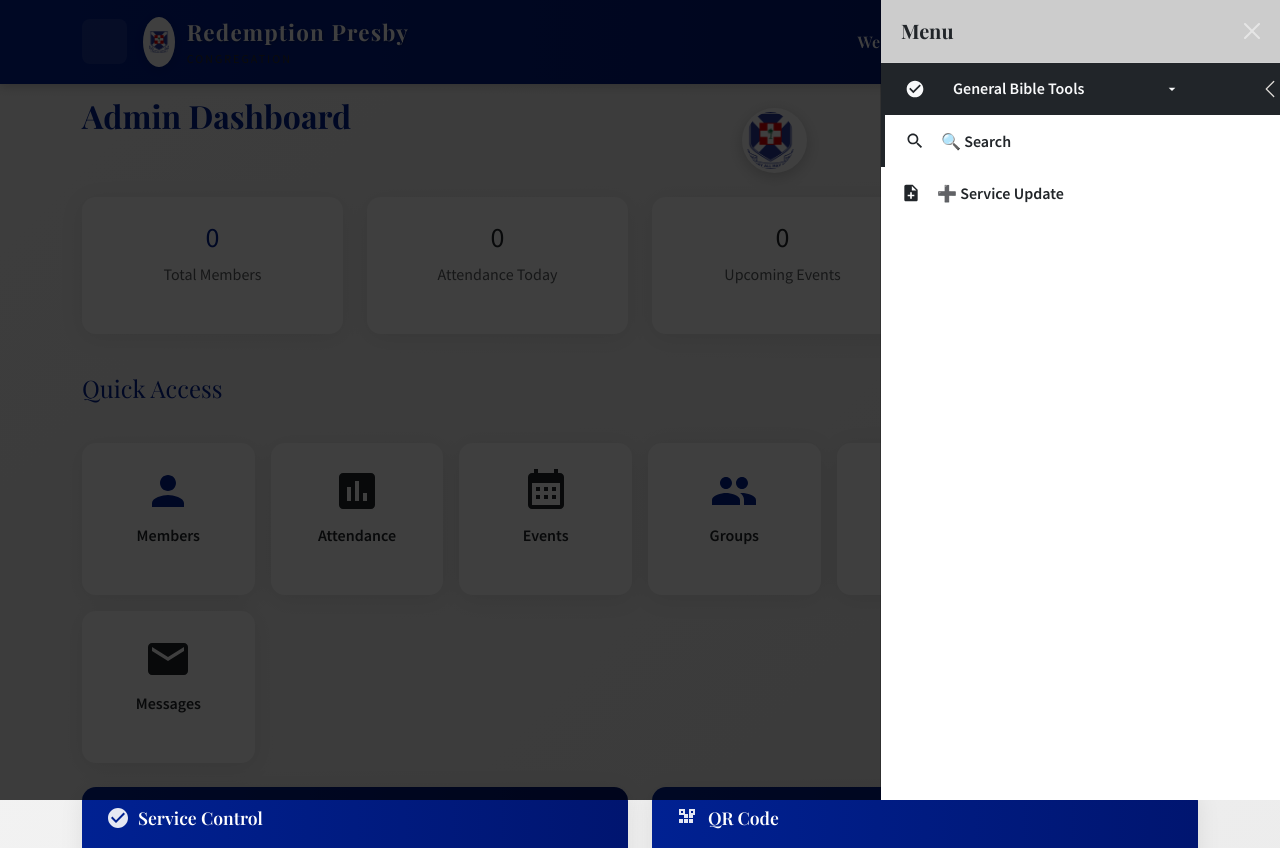
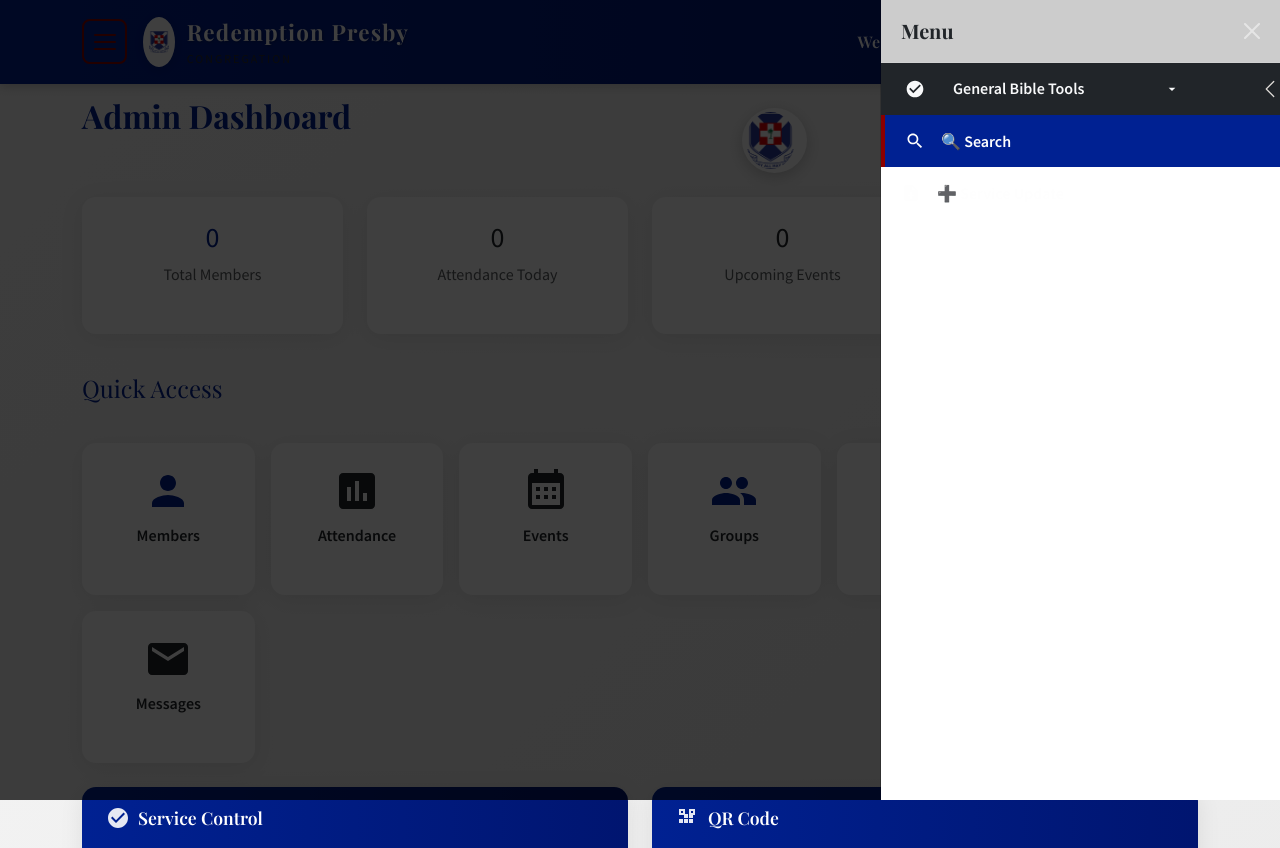
Before and after one commit to Phine-johnson/attendance, a Flask app: page /bible in a window 1280 px wide, after a click on "Open Menu". Shown: the top 848 px of the page. Run offline with Flask 3, Linux system fonts and the light colour scheme; the visitor is signed in with stand-in values (Sample User, id 1); some libraries are stand-ins or nearby versions.

Commit message:
Fix sidebar and hamburger visibility: use Presbyterian blue and red colors for better contrast

```diff
--- a/static/styles.css
+++ b/static/styles.css
@@ -917,16 +917,16 @@ body {
 
 /* Standalone items (Search, Service Update) - more visible */
 .sidebar-item {
-    background-color: rgba(255, 255, 255, 0.05);
-    border-left-color: var(--pcg-gold);
-    color: var(--pcg-gold);
+    background-color: var(--pcg-blue);
+    border-left-color: var(--pcg-red);
+    color: var(--pcg-white);
     font-weight: 600;
 }
 
 .sidebar-item:hover {
-    background-color: rgba(255, 255, 255, 0.15);
+    background-color: var(--pcg-blue-dark);
     color: var(--pcg-white);
-    border-left-color: var(--pcg-gold);
+    border-left-color: var(--pcg-red);
     text-decoration: none;
 }
 
@@ -934,13 +934,13 @@ body {
 .sidebar-subitem {
     padding-left: 3.5rem;
     font-size: 0.95rem;
-    color: rgba(254, 254, 254, 0.85);
+    color: rgba(255, 255, 255, 0.9);
 }
 
 .sidebar-subitem:hover {
     color: var(--pcg-white);
-    background-color: rgba(255, 255, 255, 0.08);
-    border-left-color: var(--pcg-green);
+    background-color: rgba(0, 33, 146, 0.2);
+    border-left-color: var(--pcg-red);
 }
 
 /* Chevron rotate on accordion expand */
@@ -1048,15 +1048,15 @@ body {
     width: 45px;
     height: 45px;
     padding: 0;
-    background-color: rgba(255, 255, 255, 0.1);
-    border: 2px solid var(--pcg-gold);
+    background-color: var(--pcg-blue);
+    border: 2px solid var(--pcg-red);
     border-radius: 8px;
     cursor: pointer;
     transition: all 0.3s ease;
 }
 
 .hamburger-btn:hover {
-    background-color: rgba(255, 255, 255, 0.2);
+    background-color: var(--pcg-blue-dark);
     transform: scale(1.05);
 }
 
@@ -1064,7 +1064,7 @@ body {
     display: block;
     width: 22px;
     height: 2px;
-    background-color: var(--pcg-gold);
+    background-color: var(--pcg-red);
     border-radius: 2px;
     transition: all 0.3s ease;
 }
```
